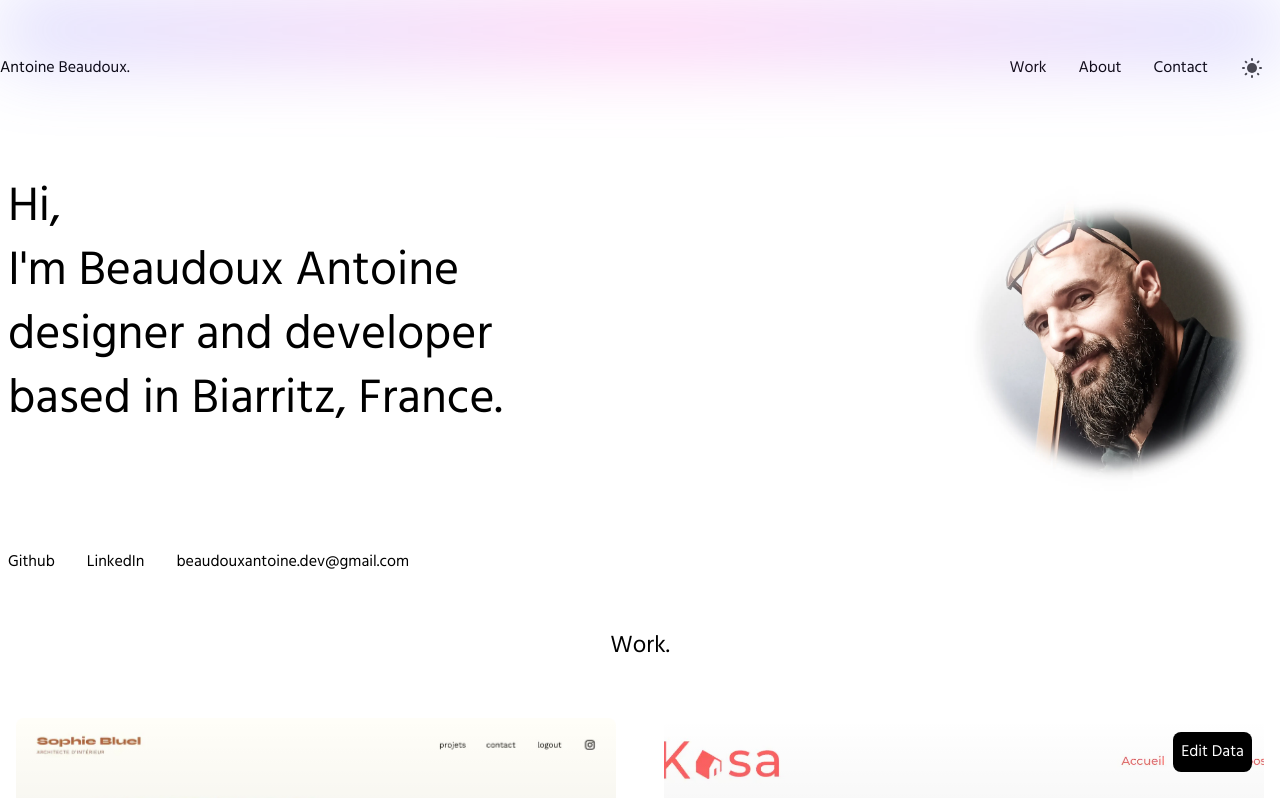
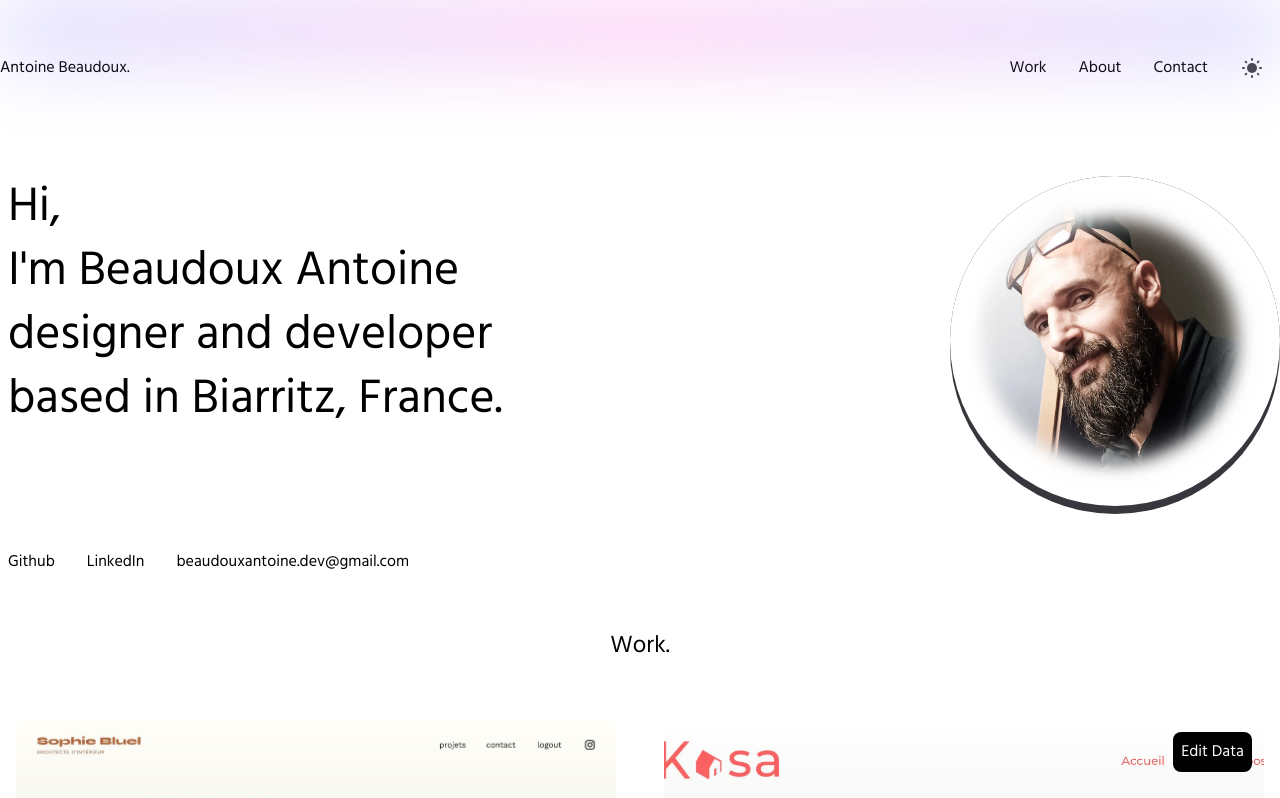
Before and after one commit to Tonio2023/Portfolio-OP, a Next.js app: page / in a window 1280 px wide. Shown: the top 798 px of the page. Built offline with nearby package versions, Linux system fonts and the light colour scheme.

Commit message:
Update globals.css

```diff
--- a/styles/globals.css
+++ b/styles/globals.css
@@ -75,3 +75,12 @@ body {
   background: inherit;
   border-radius: inherit;
 }
+.image-container {
+  background-image: radial-gradient(
+    rgba(28, 27, 34, 0),
+    rgba(28, 27, 34, 0.6),
+    rgba(28, 27, 34, 0.8),
+    rgba(28, 27, 34, 0.9),
+    rgba(28, 27, 34, 1)
+  );
+}
```
